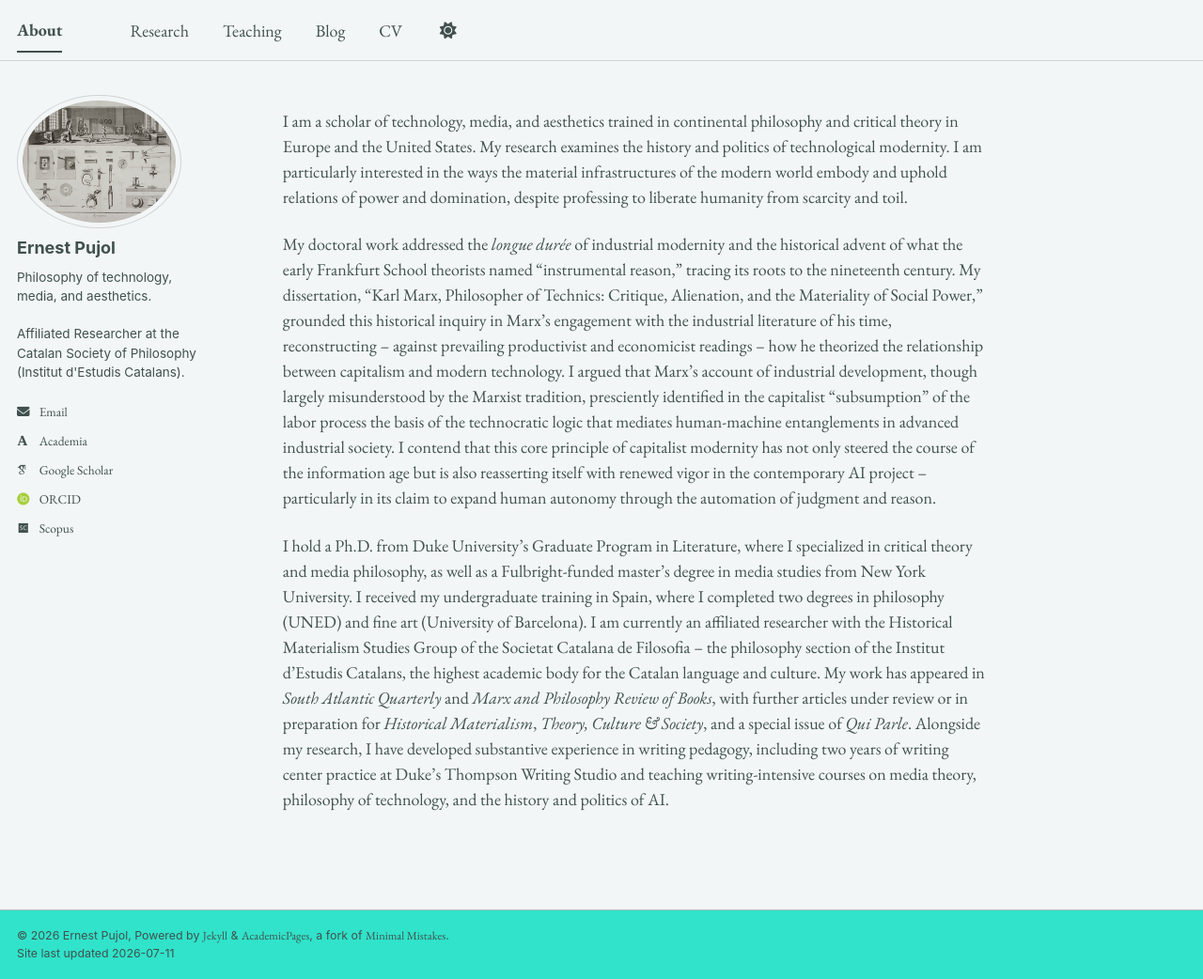
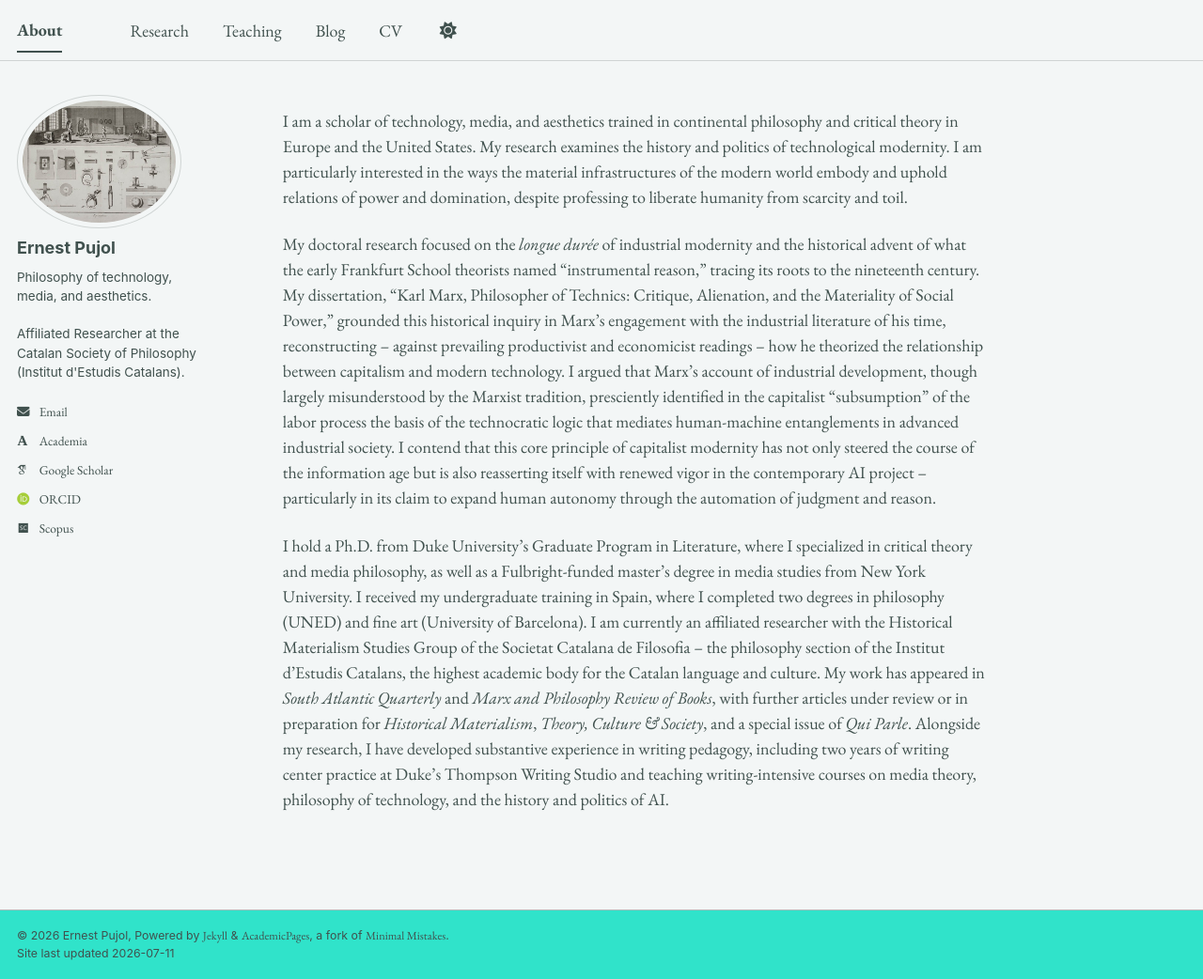
Before and after one commit to epujol90/epujol90.github.io, a Jekyll site: the page built from _pages/about.md, in a window 1280 px wide and 1042 px high. Shown: the whole window at 94% size. Built offline with Jekyll 4.4.1, drawn with Linux system fonts in a browser that asks for light colours; some web fonts are replaced; a script bundle is joined from its source files by our own code; library files that are not in the unit come from our copies.

Commit message:
Update about.md

```diff
--- a/_pages/about.md
+++ b/_pages/about.md
@@ -8,6 +8,6 @@ redirect_from:
 ---
 I am a scholar of technology, media, and aesthetics trained in continental philosophy and critical theory in Europe and the United States. My research examines the history and politics of technological modernity. I am particularly interested in the ways the material infrastructures of the modern world embody and uphold relations of power and domination, despite professing to liberate humanity from scarcity and toil.
 
-My doctoral work addressed the _longue durée_ of industrial modernity and the historical advent of what the early Frankfurt School theorists named "instrumental reason," tracing its roots to the nineteenth century. My dissertation, “Karl Marx, Philosopher of Technics: Critique, Alienation, and the Materiality of Social Power,” grounded this historical inquiry in Marx’s engagement with the industrial literature of his time, reconstructing -- against prevailing productivist and economicist readings -- how he theorized the relationship between capitalism and modern technology. I argued that Marx’s account of industrial development, though largely misunderstood by the Marxist tradition, presciently identified in the capitalist "subsumption" of the labor process the basis of the technocratic logic that mediates human-machine entanglements in advanced industrial society. I contend that this core principle of capitalist modernity has not only steered the course of the information age but is also reasserting itself with renewed vigor in the contemporary AI project -- particularly in its claim to expand human autonomy through the automation of judgment and reason.
+My doctoral research focused on the _longue durée_ of industrial modernity and the historical advent of what the early Frankfurt School theorists named "instrumental reason," tracing its roots to the nineteenth century. My dissertation, “Karl Marx, Philosopher of Technics: Critique, Alienation, and the Materiality of Social Power,” grounded this historical inquiry in Marx’s engagement with the industrial literature of his time, reconstructing -- against prevailing productivist and economicist readings -- how he theorized the relationship between capitalism and modern technology. I argued that Marx’s account of industrial development, though largely misunderstood by the Marxist tradition, presciently identified in the capitalist "subsumption" of the labor process the basis of the technocratic logic that mediates human-machine entanglements in advanced industrial society. I contend that this core principle of capitalist modernity has not only steered the course of the information age but is also reasserting itself with renewed vigor in the contemporary AI project -- particularly in its claim to expand human autonomy through the automation of judgment and reason.
 
 I hold a Ph.D. from Duke University’s Graduate Program in Literature, where I specialized in critical theory and media philosophy, as well as a Fulbright-funded master’s degree in media studies from New York University. I received my undergraduate training in Spain, where I completed two degrees in philosophy (UNED) and fine art (University of Barcelona). I am currently an affiliated researcher with the Historical Materialism Studies Group of the Societat Catalana de Filosofia -- the philosophy section of the Institut d’Estudis Catalans, the highest academic body for the Catalan language and culture. My work has appeared in _South Atlantic Quarterly_ and _Marx and Philosophy Review of Books_, with further articles under review or in preparation for _Historical Materialism_, _Theory, Culture & Society_, and a special issue of _Qui Parle_. Alongside my research, I have developed substantive experience in writing pedagogy, including two years of writing center practice at Duke’s Thompson Writing Studio and teaching writing-intensive courses on media theory, philosophy of technology, and the history and politics of AI.
```
